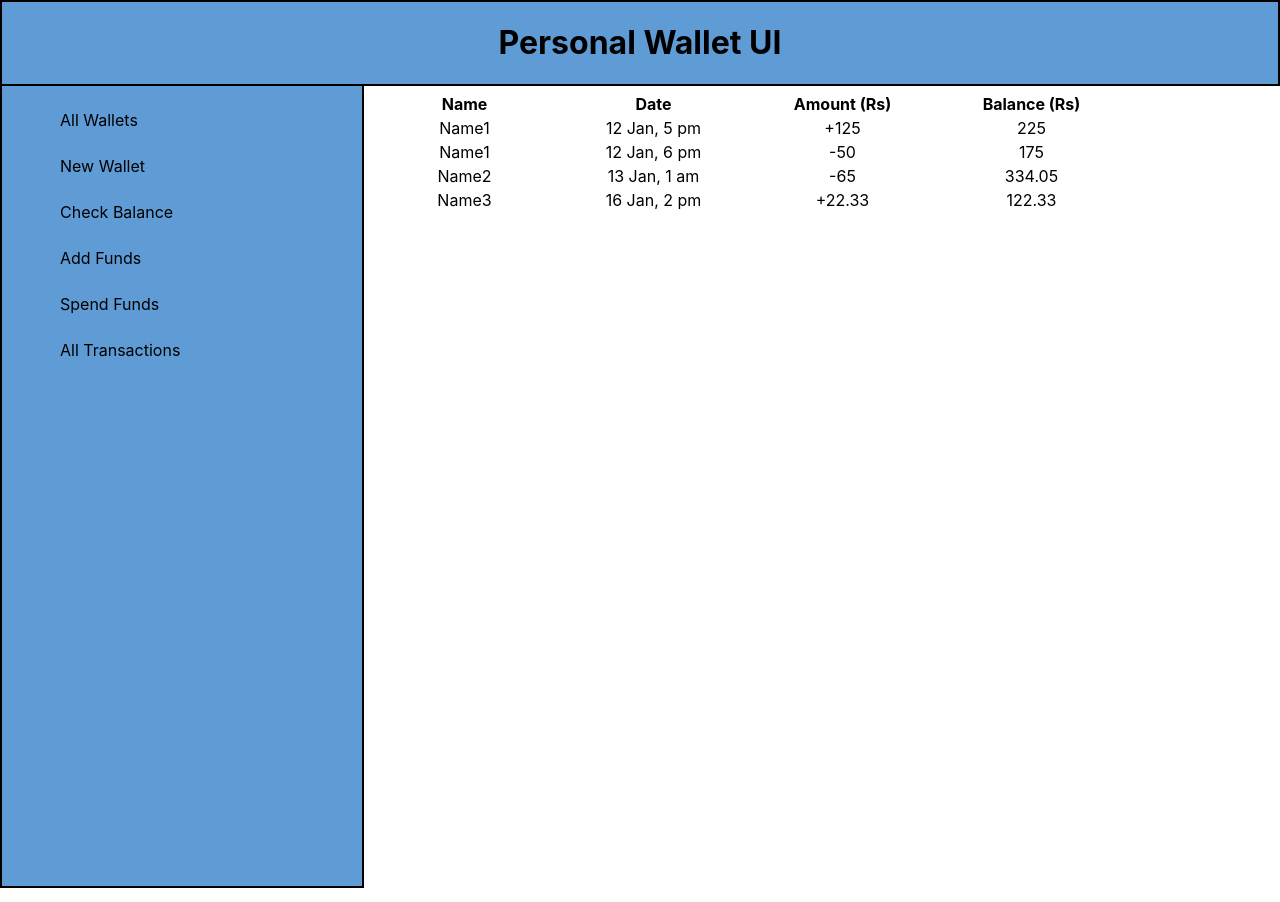
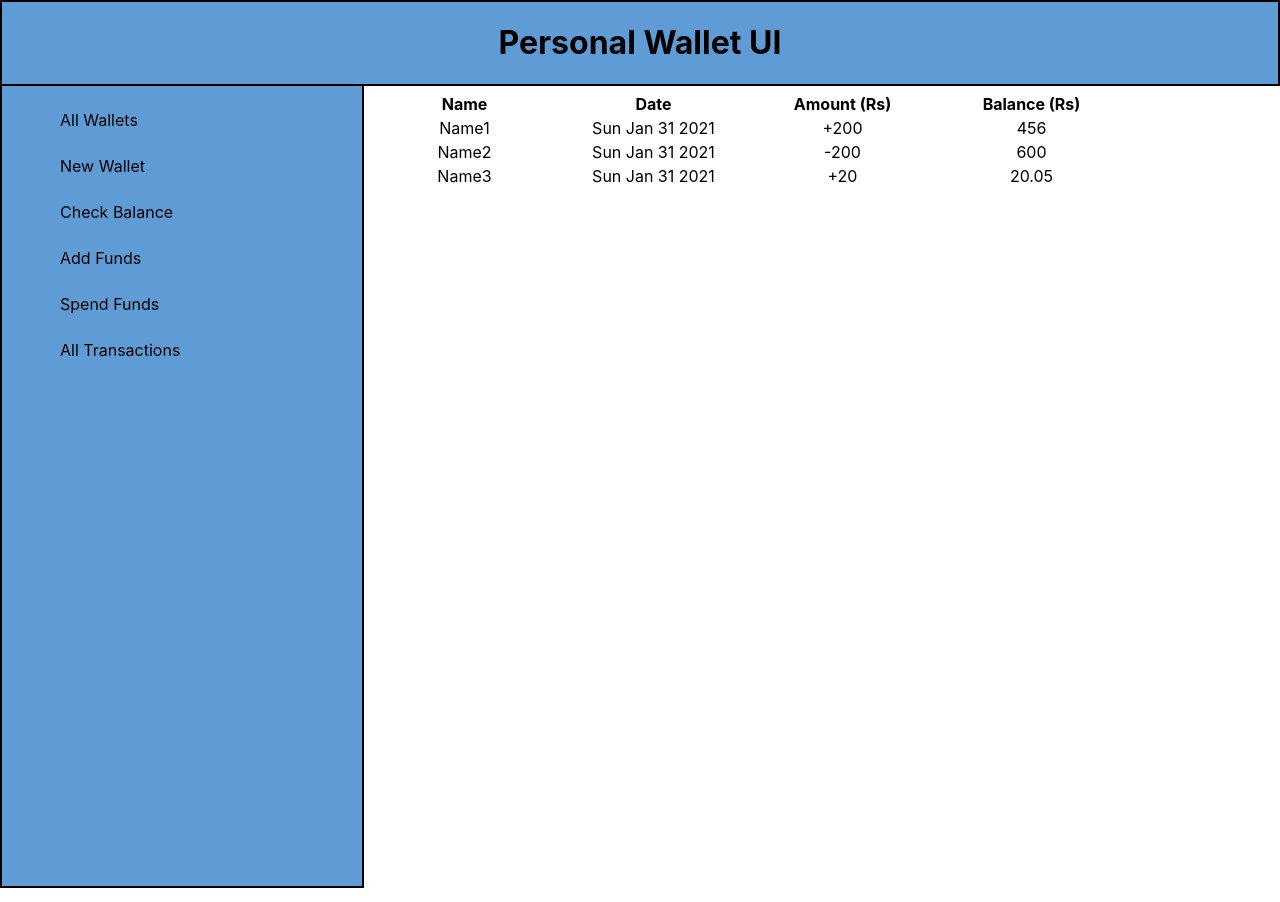
Before and after one commit to daredevilteja/personal-wallet, a React (Create React App) app: page /allTransactions in a window 1280 px wide. Built offline with nearby package versions, Linux system fonts and the light colour scheme.

Commit message:
Completed AllTransactions

```diff
--- a/src/App.js
+++ b/src/App.js
@@ -30,9 +30,9 @@ function App() {
       balance: "765.43",
       transactions: [
         {
-          Date: "12 Jan, 5 pm",
-          amount: "",
-          conBalance: "",
+          Date: "Sun Jan 31 2021",
+          amount: "+200",
+          conBalance: "456",
         },
       ],
     },
@@ -43,9 +43,9 @@ function App() {
       balance: "443.24",
       transactions: [
         {
-          Date: "12 Jan, 5 pm",
-          amount: "",
-          conBalance: "",
+          Date: "Sun Jan 31 2021",
+          amount: "-200",
+          conBalance: "600",
         },
       ],
     },
@@ -56,9 +56,9 @@ function App() {
       balance: "20.05",
       transactions: [
         {
-          Date: "12 Jan, 5 pm",
-          amount: "",
-          conBalance: "",
+          Date: "Sun Jan 31 2021",
+          amount: "+20",
+          conBalance: "20.05",
         },
       ],
     },
@@ -130,7 +130,7 @@ function App() {
               <SpendFunds users={person} addFunds={addFunds} />
             </Route>
             <Route path="/allTransactions">
-              <AllTransactions />
+              <AllTransactions users={person} />
             </Route>
             <Route path="/">
               <AllWallets val={person} />
--- a/src/components/AllTransactions/index.js
+++ b/src/components/AllTransactions/index.js
@@ -1,7 +1,7 @@
 import React from "react";
 import "./styles.css";
 
-export default function AllTransactions() {
+export default function AllTransactions(props) {
   return (
     <>
       <table>
@@ -12,30 +12,18 @@ export default function AllTransactions() {
           <th>Balance (Rs)</th>
         </tr>
 
-        <tr>
-          <td>Name1</td>
-          <td>12 Jan, 5 pm</td>
-          <td>+125</td>
-          <td>225</td>
-        </tr>
-        <tr>
-          <td>Name1</td>
-          <td>12 Jan, 6 pm</td>
-          <td>-50</td>
-          <td>175</td>
-        </tr>
-        <tr>
-          <td>Name2</td>
-          <td>13 Jan, 1 am</td>
-          <td>-65</td>
-          <td>334.05</td>
-        </tr>
-        <tr>
-          <td>Name3</td>
-          <td>16 Jan, 2 pm</td>
-          <td>+22.33</td>
-          <td>122.33</td>
-        </tr>
+        {props.users.map((val, idx) => {
+          return val.transactions.map((a) => {
+            return (
+              <tr>
+                <td>{val.name}</td>
+                <td>{a.Date}</td>
+                <td>{a.amount}</td>
+                <td>{a.conBalance}</td>
+              </tr>
+            );
+          });
+        })}
       </table>
     </>
   );
```
